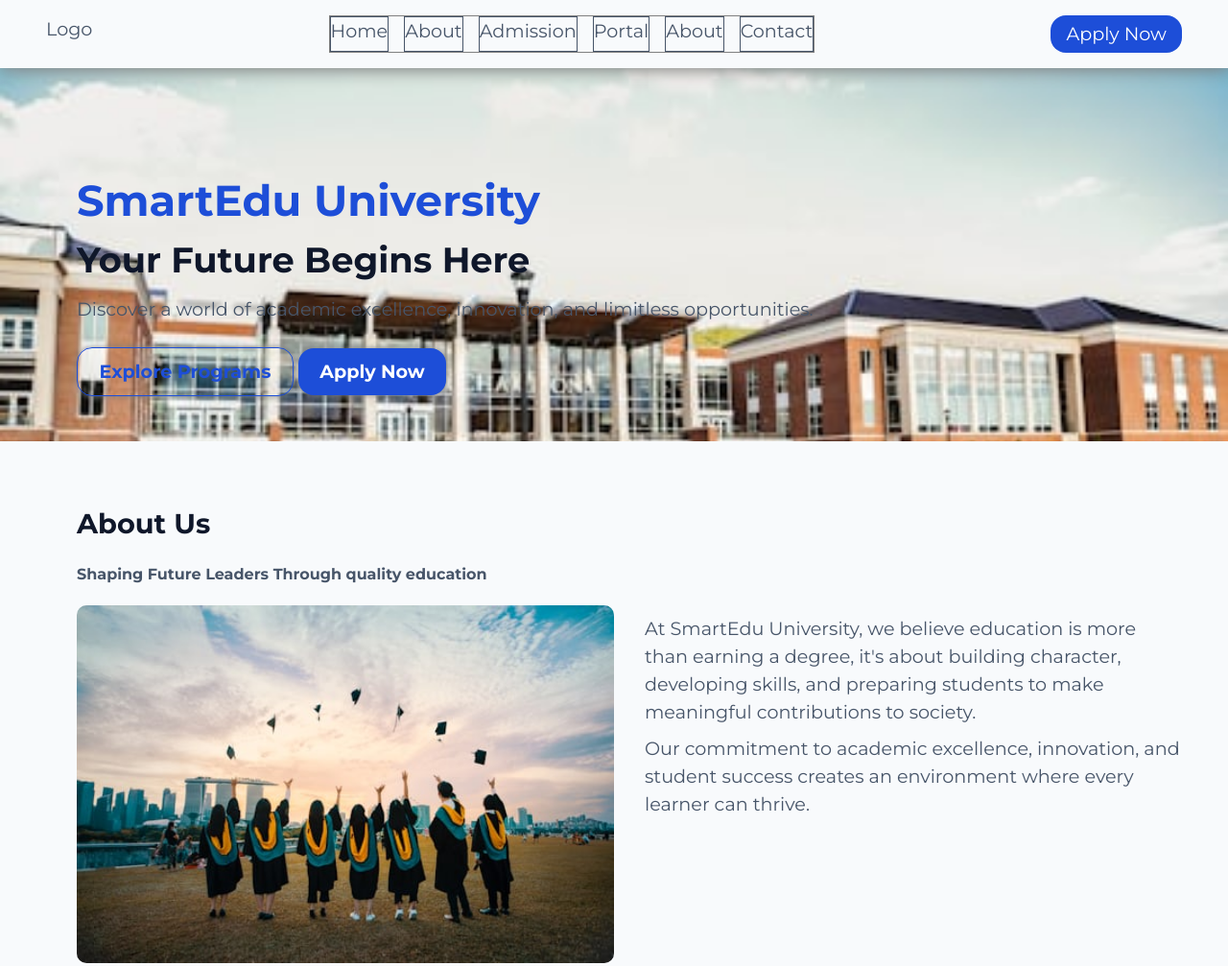
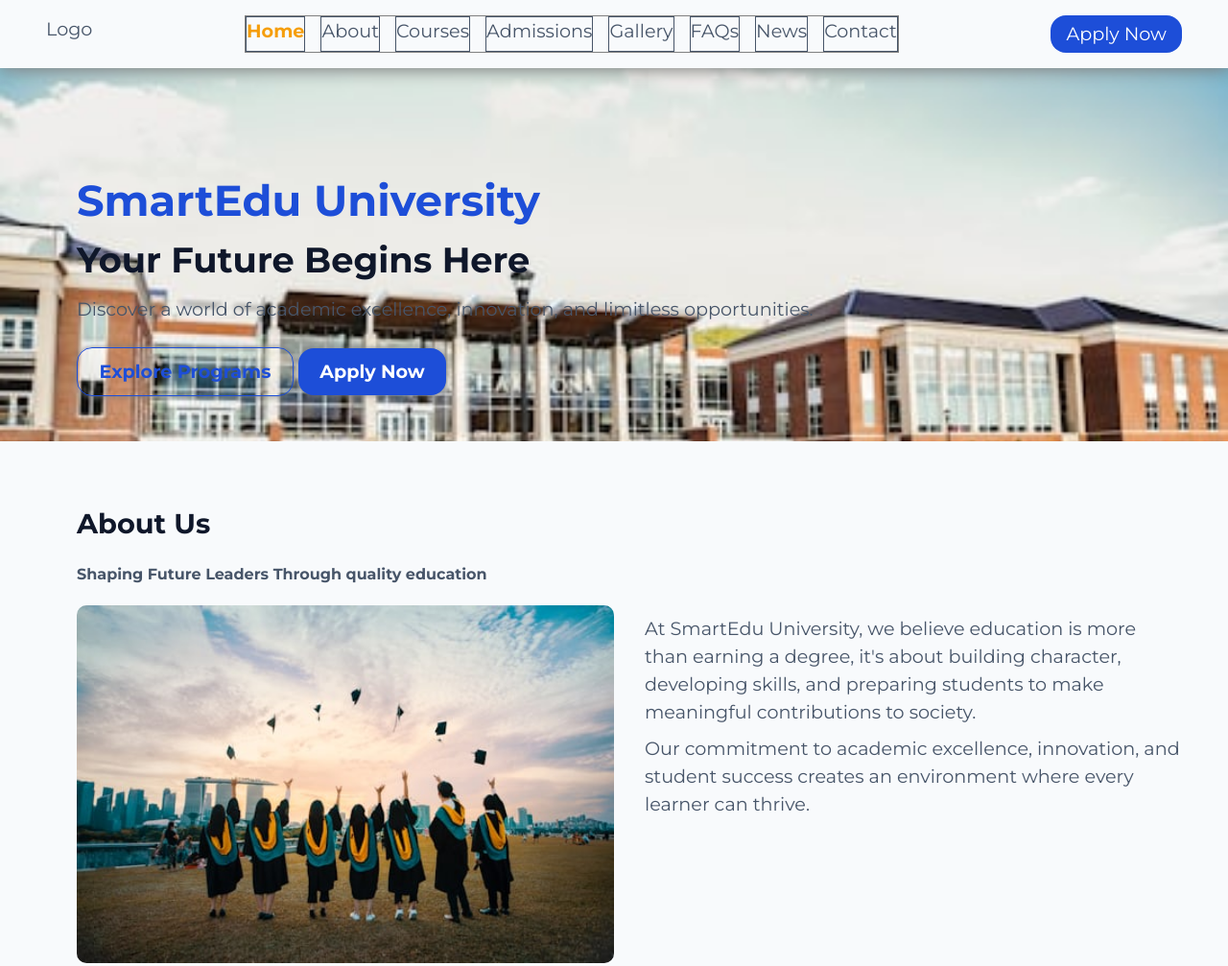
Before and after one commit to Mayungbe-Joshua-Toluwanimi/SmartEdu-Hub, a plain HTML site: page index.html in a window 1280 px wide. Shown: the top 1007 px of the page at 96% size. Drawn offline with nearby package versions, Linux system fonts and the light colour scheme.

Commit message:
I made a few changes

```diff
--- a/index.html
+++ b/index.html
@@ -24,22 +24,26 @@
       <ul id="side-nav">
         <span id="hide-side-nav">X</span>
         <li><a href="#" class="active">Home</a></li>
-        <li><a href="#">About Us</a></li>
-        <li><a href="#">About Us</a></li>
-        <li><a href="#">About Us</a></li>
-        <li><a href="#">About Us</a></li>
-        <li><a href="#">About Us</a></li>
+        <li><a href="#about">About Us</a></li>
+        <li><a href="#programs">Courses</a></li>
+        <li><a href="#admissions">Admissions</a></li>
+        <li><a href="#campus">Gallery</a></li>
+        <li><a href="#faq">FAQs</a></li>
+        <li><a href="#news">News</a></li>
+        <li><a href="#contact">Contact</a></li>
       </ul>
     </nav>
     <nav class="show-on-lg">
       <a href="#" class="logo">Logo</a>
       <ul>
-        <li><a href="#">Home</a></li>
-        <li><a href="#">About</a></li>
-        <li><a href="#">Admission</a></li>
-        <li><a href="#">Portal</a></li>
-        <li><a href="#">About</a></li>
-        <li><a href="#">Contact</a></li>
+        <li><a href="#" class="active">Home</a></li>
+        <li><a href="#about">About</a></li>
+        <li><a href="#programs">Courses</a></li>
+        <li><a href="#admissions">Admissions</a></li>
+        <li><a href="#campus">Gallery</a></li>
+        <li><a href="#faq">FAQs</a></li>
+        <li><a href="#news">News</a></li>
+        <li><a href="#contact">Contact</a></li>
         <!-- <li><a href="#">About</a></li> -->
       </ul>
       <a class="primary-cta">Apply Now</a>
@@ -354,7 +358,7 @@
       <a href="#" class="cta primary-cta">Apply Now</a>
     </section>
   </main>
-  <footer>
+  <footer id="contact">
     <div class="container">
       <ul class="quick-links">
         <p style="font-weight: bold;">Quick links</p>
```
